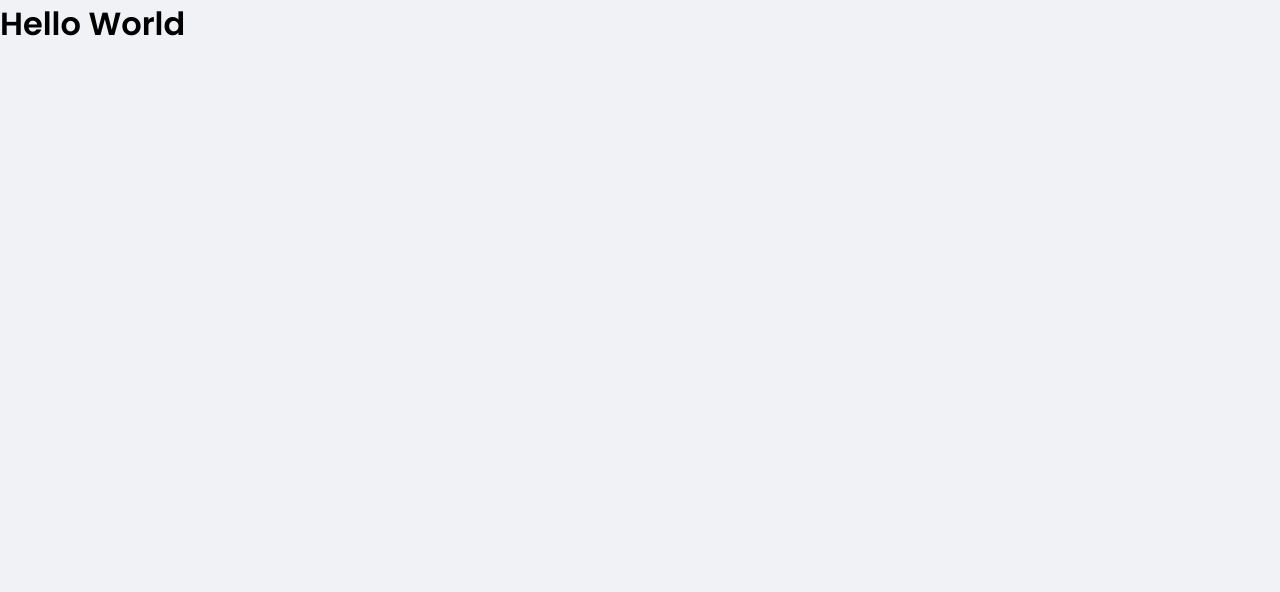
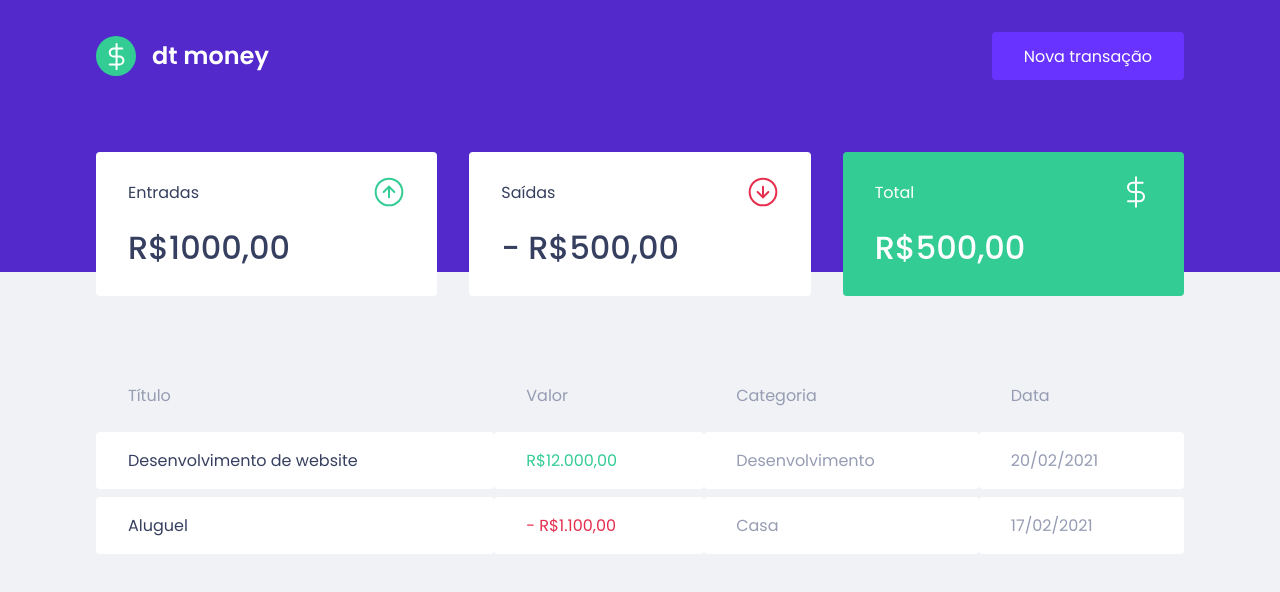
Before and after one commit to jvrviegas/ignite-react-dtmoney, a React (Create React App) app: page / in a window 1280 px wide. Shown: the top 592 px of the page. Built offline with nearby package versions, Linux system fonts and the light colour scheme.

Commit message:
feat(app): add header and dashboard

```diff
--- a/src/App.tsx
+++ b/src/App.tsx
@@ -1,12 +1,14 @@
+import { Dashboard } from './components/Dashboard';
+import { Header } from './components/Header';
+
 import { GlobalStyle } from './styles/global';
 
 export function App() {
   return (
-    <div className="App">
-      <header className="App-header">
-        <h1>Hello World</h1>
+      <>
+        <Header />
+        <Dashboard />
         <GlobalStyle />
-      </header>
-    </div>
+      </>
   );
 }
```
